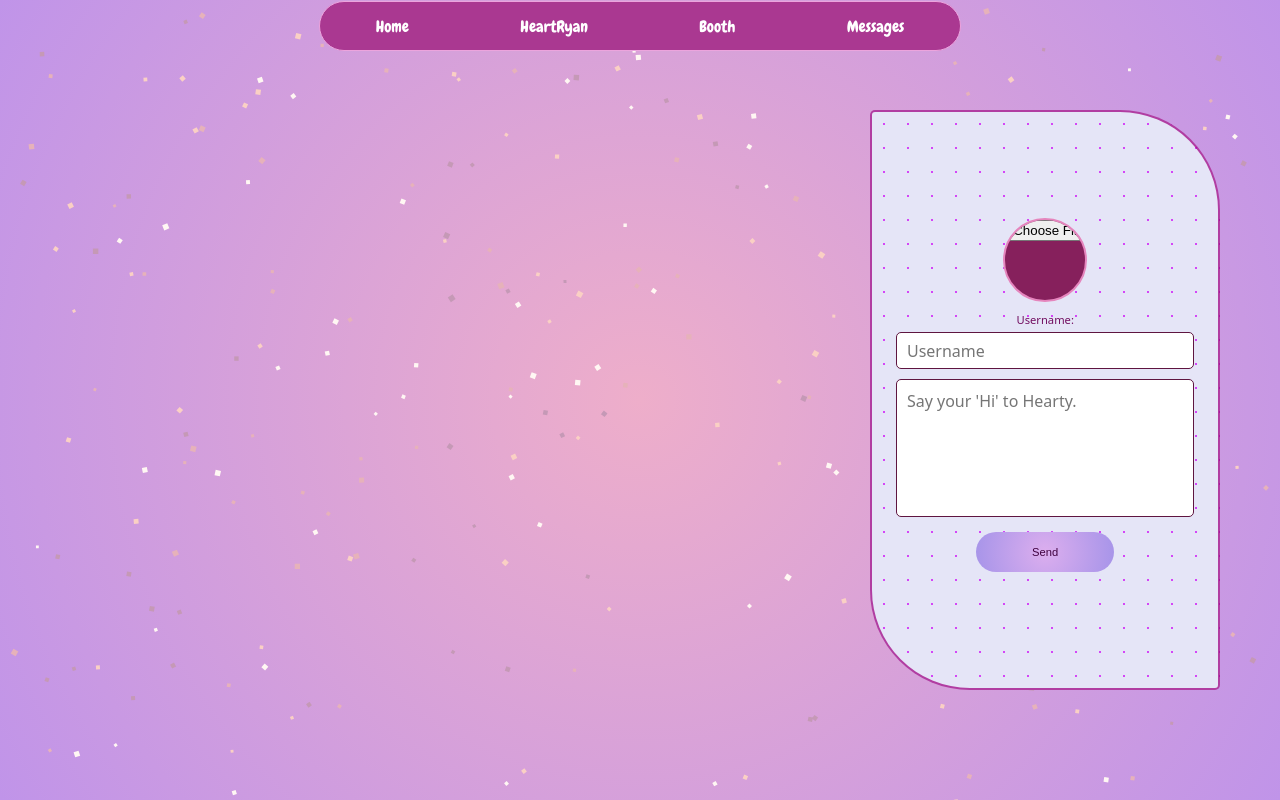
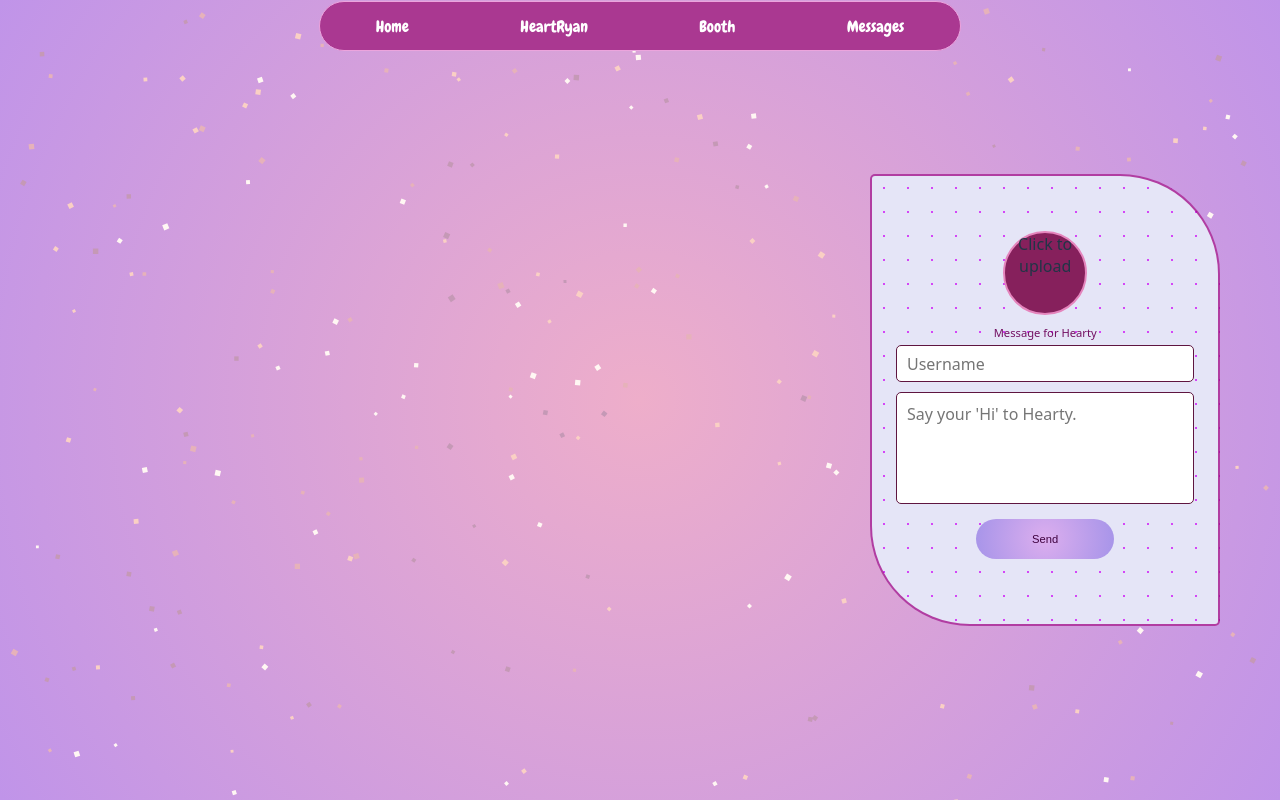
Before and after one commit to yelamoste/heartRyanE, a React (Vite) app: page /messages in a window 1280 px wide. Built offline with nearby package versions, Linux system fonts and the light colour scheme; a web font is replaced by a local one.

Commit message:
Upload Profile and CSS adjustments

```diff
--- a/src/container/Message/Message.css
+++ b/src/container/Message/Message.css
@@ -19,7 +19,7 @@
 }
 .formMessage {
   width: 100%;
-  height: 90%;
+  height: 70%;
   /* background-color: #ffffff; */
   border: 2px solid #9e0084bb;
   border-radius: 5px 100px;
@@ -44,6 +44,8 @@
   border-radius: 50px;
   border: 2px solid #e585bd;
   cursor: pointer;
+  background-size: cover;
+  background-repeat: no-repeat;
 }
 .inputProfile:hover {
   background-color: #5f1540;
--- a/src/container/Message/Message.jsx
+++ b/src/container/Message/Message.jsx
@@ -11,6 +11,18 @@ const message = {
 
 export const Message = () => {
   const [messageInfo, setMessageinfo] = useState(message);
+  const [image, setImage] = useState(null);
+
+  const handleClick = () => {
+    document.getElementById("fileInput").click();
+  };
+
+  const handleChange = (e) => {
+    const file = e.target.files[0];
+    if (file) {
+      setImage(URL.createObjectURL(file));
+    }
+  };
 
   return (
     <>
@@ -26,13 +38,22 @@ export const Message = () => {
           <form className="formMessage">
             <input
               type="file"
-              id="profileImage"
+              id="fileInput"
               name="image"
               className="inputProfile"
+              style={{ display: "none" }}
               accept="image/*"
+              onChange={handleChange}
             />
+            <div
+              className="inputProfile"
+              style={{ backgroundImage: image ? `url(${image})` : "none" }}
+              onClick={handleClick}
+            >
+              {!image && <span>Click to upload</span>}
+            </div>
             <div className="userNamecont">
-              <label for="userName">Username:</label>
+              <label for="userName">Message for Hearty</label>
               <input
                 type="text"
                 id="userName"
```
